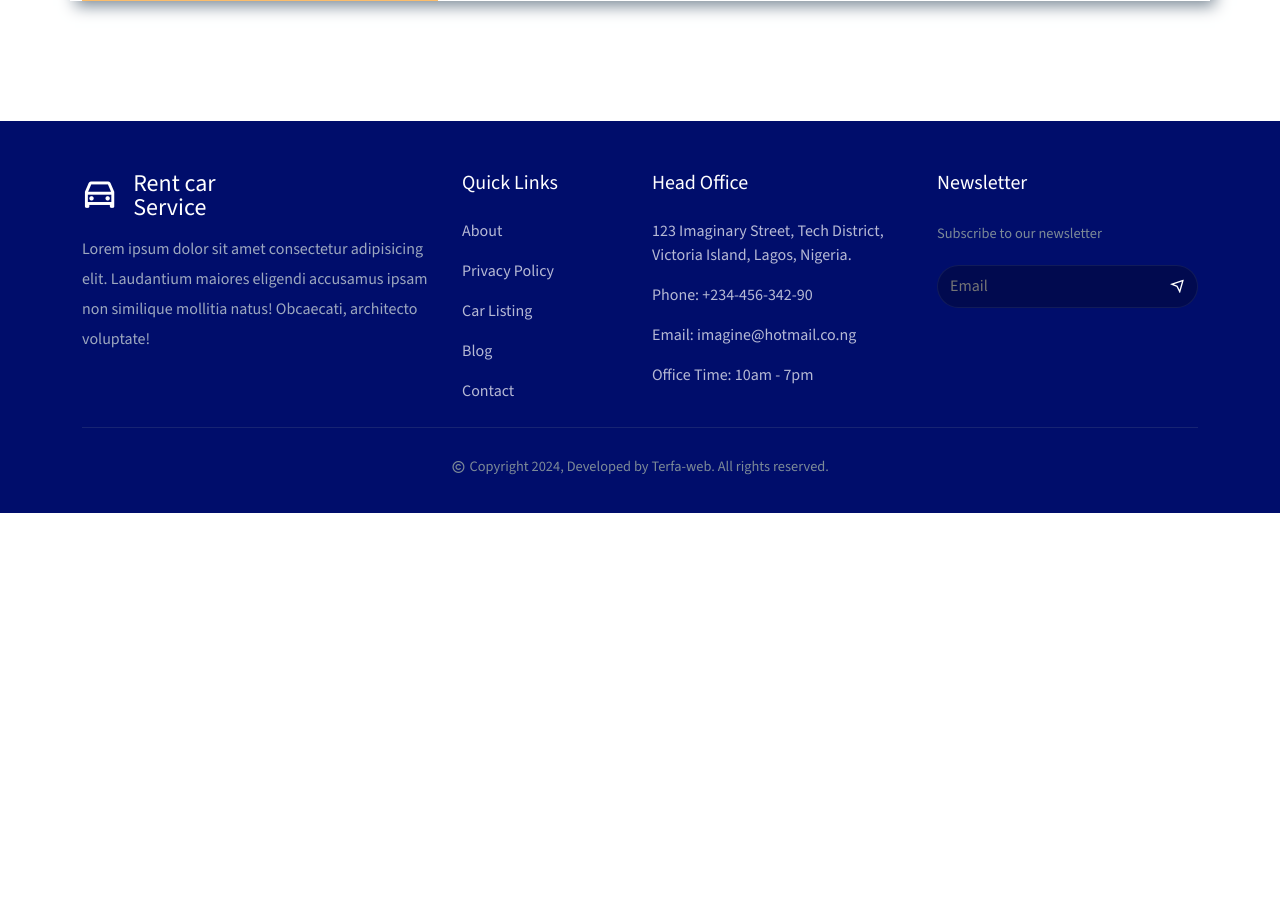
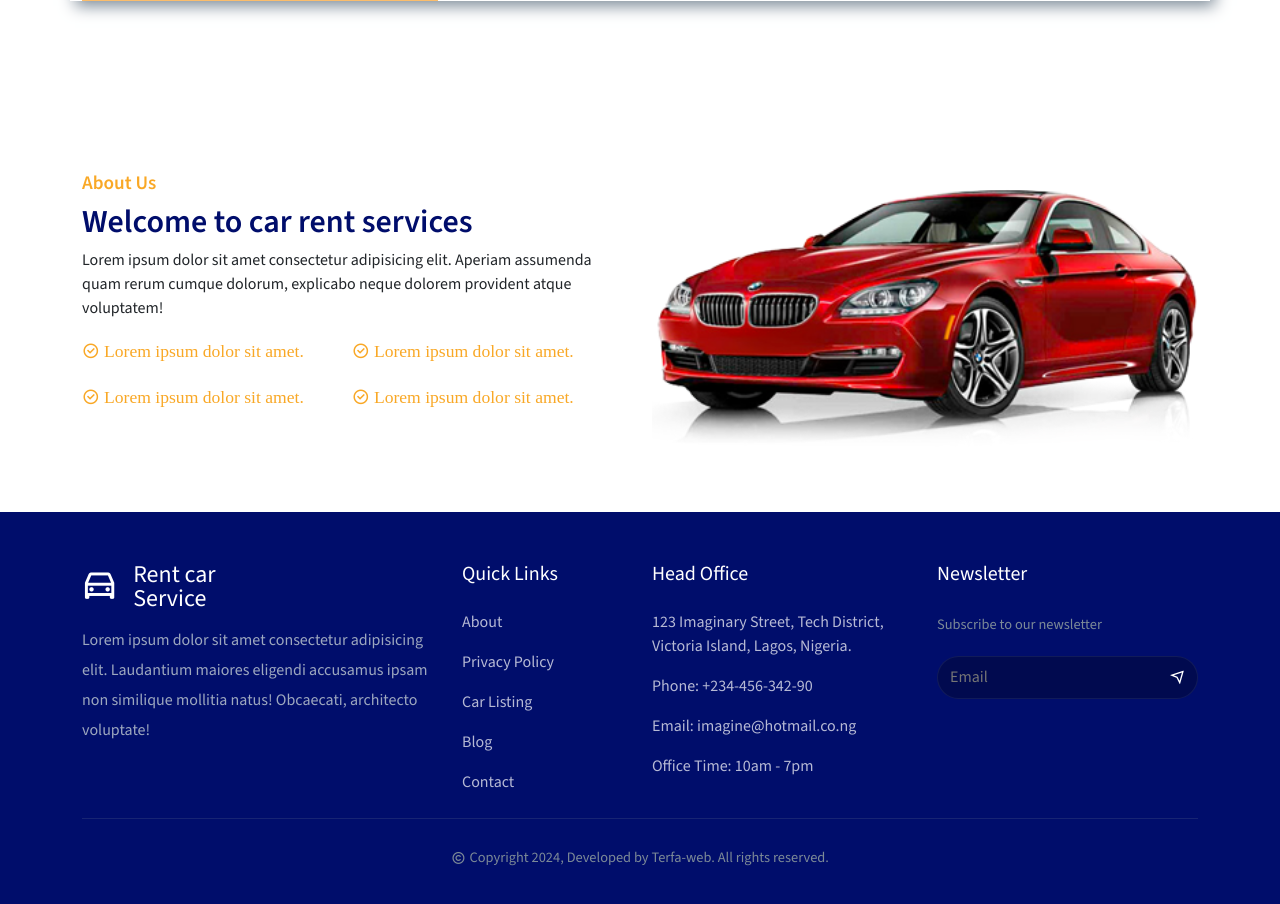
Before and after one commit to Terfa-web/IJA-Company-Limited, a React (Create React App) app: page /home in a window 1280 px wide. Shown: the part 940-1844 px from the top of the page. Before the commit the page ends 1453 px from the top, so only its background shows below. Built offline with nearby package versions, Linux system fonts and the light colour scheme.

Commit message:
Style About Us section

```diff
--- /dev/null
+++ b/src/components/UI/AboutSection.jsx
@@ -0,0 +1,65 @@
+import React from "react";
+import { Container, Row, Col } from "reactstrap";
+import "../../styles/about-section.css";
+import aboutImg from "../../assets/all-images/cars-img/bmw-offer.png";
+const AboutSection = () => {
+  return (
+    <section>
+      <Container>
+        <Row>
+          <Col lg="6" md="6">
+            <div className="about__section-content">
+              <h4 className="section__subtitle">About Us</h4>
+              <h2 className="section__title"> Welcome to car rent services</h2>
+              <p className="serction__description">
+                Lorem ipsum dolor sit amet consectetur adipisicing elit. Aperiam
+                assumenda quam rerum cumque dolorum, explicabo neque dolorem
+                provident atque voluptatem!
+              </p>
+
+              <div className="about__section-item d-flex align-items-center">
+                <p className="section__description d-flex align-items-center gap-2">
+                  <i class="ri-checkbox-circle-line">
+                    {" "}
+                    Lorem ipsum dolor sit amet.
+                  </i>
+                </p>
+
+                <p className="section__description d-flex align-items-center gap-2">
+                  <i class="ri-checkbox-circle-line">
+                    {" "}
+                    Lorem ipsum dolor sit amet.
+                  </i>
+                </p>
+              </div>
+
+              <div className="about__section-item d-flex align-items-center">
+                <p className="section__description d-flex align-items-center gap-2">
+                  <i class="ri-checkbox-circle-line">
+                    {" "}
+                    Lorem ipsum dolor sit amet.
+                  </i>
+                </p>
+
+                <p className="section__description d-flex align-items-center gap-2">
+                  <i class="ri-checkbox-circle-line">
+                    {" "}
+                    Lorem ipsum dolor sit amet.
+                  </i>
+                </p>
+              </div>
+            </div>
+          </Col>
+
+          <Col lg="6" md="6">
+            <div className="about__img">
+              <img src={aboutImg} alt="" className="w-100" />
+            </div>
+          </Col>
+        </Row>
+      </Container>
+    </section>
+  );
+};
+
+export default AboutSection;
--- a/src/pages/Home.jsx
+++ b/src/pages/Home.jsx
@@ -3,6 +3,7 @@ import HeroSlider from "../components/UI/HeroSlider";
 import Helmet from "../components/Helmet/Helmet";
 import { Container, Row, Col } from "reactstrap";
 import FindCarForm from "../components/UI/FindCarForm";
+import AboutSection from "../components/UI/AboutSection";
 
 const Home = () => {
   return (
@@ -27,6 +28,9 @@ const Home = () => {
           </Container>
         </div>
       </section>
+
+      {/* ================ about section ============== */}
+      <AboutSection />
     </Helmet>
   );
 };
--- /dev/null
+++ b/src/styles/about-section.css
@@ -0,0 +1,8 @@
+.about__section-item {
+  column-gap: 3rem;
+}
+
+.about__section-item p i {
+  color: #f9a826;
+  font-size: 1.1rem;
+}
```
